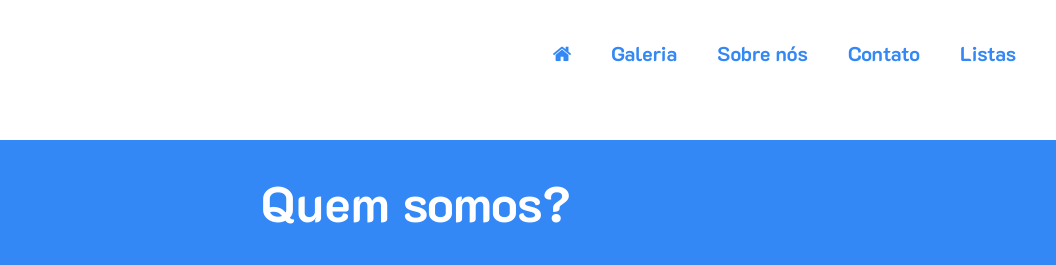
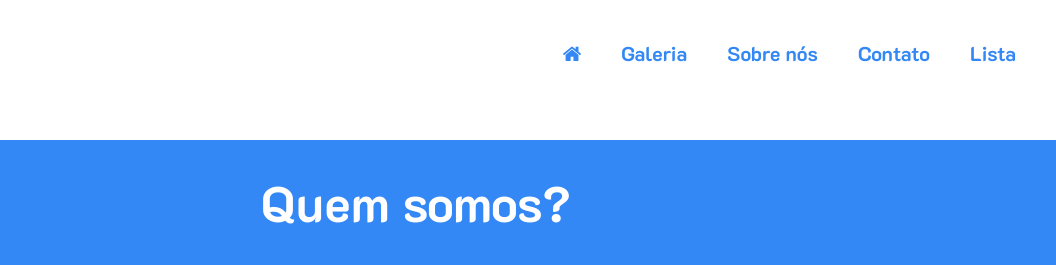
Before and after one commit to leonardocjr/seagate, a plain HTML site: page contato.html in a window 1280 px wide. Shown: the top 265 px of the page, 224-1280 px from the left. Drawn offline with Linux system fonts and the light colour scheme; files whose address does not match are found by name; a web font is replaced by a local one.

Commit message:
Alterado o nome das listas da navbar

```diff
--- a/contato.html
+++ b/contato.html
@@ -19,7 +19,7 @@
         <li><a href="index.html#gallery">Galeria</a></li>
         <li><a href="contato.html">Sobre nós</a></li>
         <li><a href="contato.html#forms">Contato</a></li>
-        <li><a href="lista.html">Listas</a></li>
+        <li><a href="lista.html">Lista</a></li>
       </ul>
     </nav>
   </header>
```
Also changed, not shown: index.html (+1 -1 lines), lista.html (+1 -1 lines).
